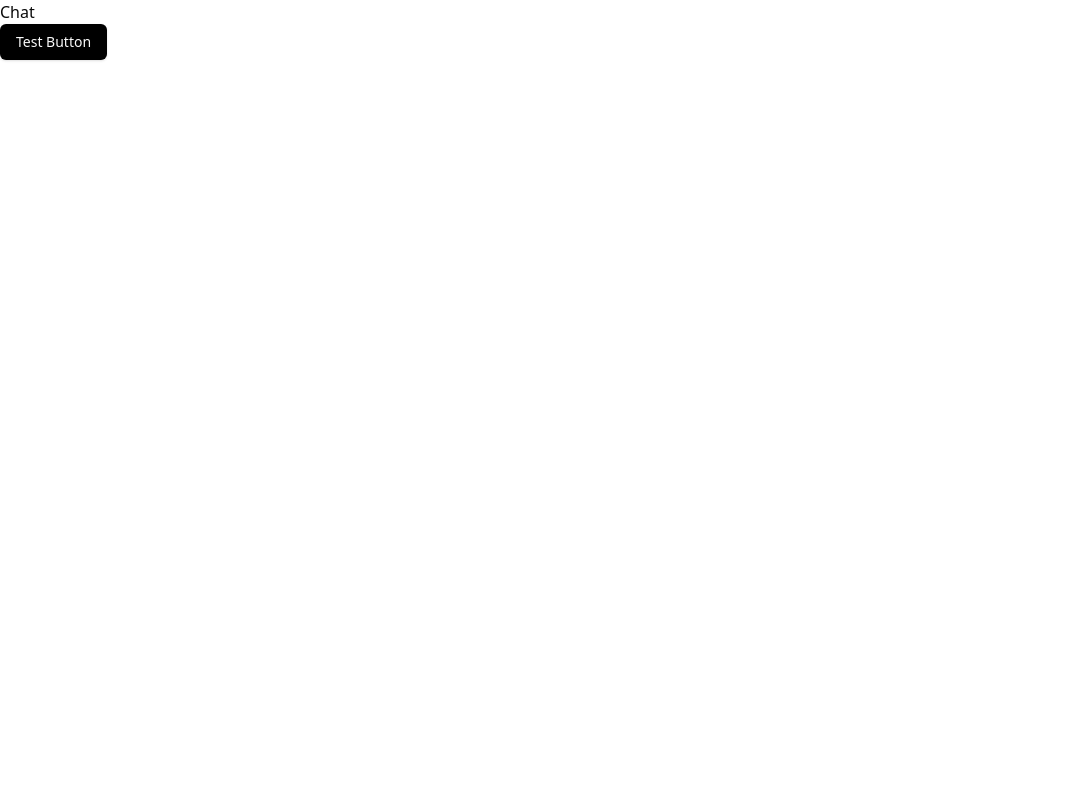
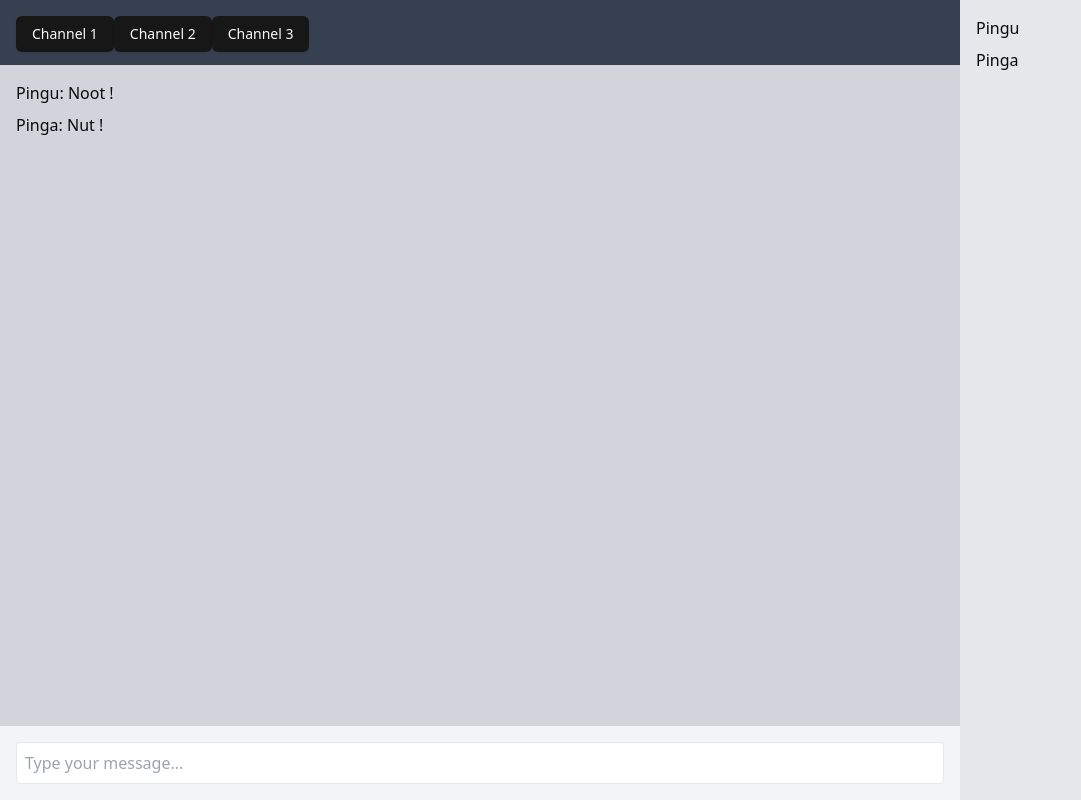
Before and after one commit to fbily42/ft_transcendence, a React (Vite) app in the folder frontend/: page /chat in a window 1280 px wide. Shown: the whole page, without its empty margins (0-1081 px from the left). Built offline with nearby package versions, Linux system fonts and the light colour scheme.

Commit message:
Ajout des modifs docker + debut front chat tres basique

```diff
--- a/frontend/src/App.tsx
+++ b/frontend/src/App.tsx
@@ -1,7 +1,7 @@
 import './App.css'
 import { Routes, Route } from 'react-router-dom'
 import Dashboard from './Pages/Dashboard/Dashboard'
-import Chat from './Pages/Chat/Chat'
+import Chat from './Pages/Chat/ChatPage'
 // import { Button } from "@/components/ui/button"
 
 function App() {
--- /dev/null
+++ b/frontend/src/Pages/Chat/ChannelList.tsx
@@ -0,0 +1,19 @@
+import { Button } from '@/components/ui/button';
+import React from 'react'
+
+function ChannelList() {
+
+	//Temp list of channel
+  const channels = [ 'Channel 1', 'Channel 2', 'Channel 3' ];
+
+  return (
+	<div className='bg-gray-700 p-4 overflow-x-auto'>
+		{channels.map((channel, index) => (
+			<Button key={index}> {channel}
+			</Button>
+		))}
+	</div>
+  );
+};
+
+export default ChannelList;
--- /dev/null
+++ b/frontend/src/Pages/Chat/ChannelUsers.tsx
@@ -0,0 +1,18 @@
+import React from 'react'
+
+function ChannelUsers() {
+
+  const channelUsers = [ 'Pingu', 'Pinga' ];
+
+  return (
+	<div className='bg-gray-200 p-4 h-full overflow-y-auto'>
+		{channelUsers.map((user, index) => (
+			<div key={index} className='mb-2'>
+				{user}
+			</div>
+		))}
+	</div>
+  );
+};
+
+export default ChannelUsers
--- a/frontend/src/Pages/Chat/Chat.tsx
+++ /dev/null
@@ -1,13 +0,0 @@
-import React from 'react'
-import { Button } from '@/components/ui/button'
-
-function Chat() {
-  return (
-    <>
-    <div >Chat</div>
-    <Button className='text 3xl bg-black '>Test Button</Button>
-    </>
-  )
-}
-
-export default Chat
--- /dev/null
+++ b/frontend/src/Pages/Chat/ChatBox.tsx
@@ -0,0 +1,31 @@
+import React from 'react'
+
+function ChatBox() {
+
+	// Temp messages
+  const messages = [
+	{ text: 'Noot !', user: 'Pingu' },
+	{ text: 'Nut !', user: 'Pinga' },
+  ];
+
+  return (
+	<div className='flex flex-col h-full'>
+		<div className='bg-gray-300 flex-1 p-4 overflow-y-auto'>
+			{messages.map((message, index) => (
+				<div key={index} className='mb-2'>
+					<span className='front-semibold'>{message.user}: {message.text}</span>
+				</div>
+			))}
+		</div>
+		<div className='bg-gray-100 p-4'>
+			<input
+				type='text'
+				placeholder='Type your message...'
+				className='w-full p-2 rounded border'>
+			</input>
+		</div>
+	</div>
+  );
+};
+
+export default ChatBox
--- /dev/null
+++ b/frontend/src/Pages/Chat/ChatPage.tsx
@@ -0,0 +1,20 @@
+import React from 'react'
+import ChannelList from './ChannelList';
+import ChatBox from './ChatBox';
+import ChannelUsers from './ChannelUsers';
+
+function Chat() {
+  return (
+    <div className='flex h-screen'>
+		<div className='flex-1 flex flex-col'>
+			<ChannelList></ChannelList>
+			<ChatBox></ChatBox>
+		</div>
+		<div className='w-1/4'>
+			<ChannelUsers></ChannelUsers>
+		</div>
+	</div>
+  );
+}
+
+export default Chat
```
Also changed, not shown: 2 other files (tests, documents, lock files or other folders).
